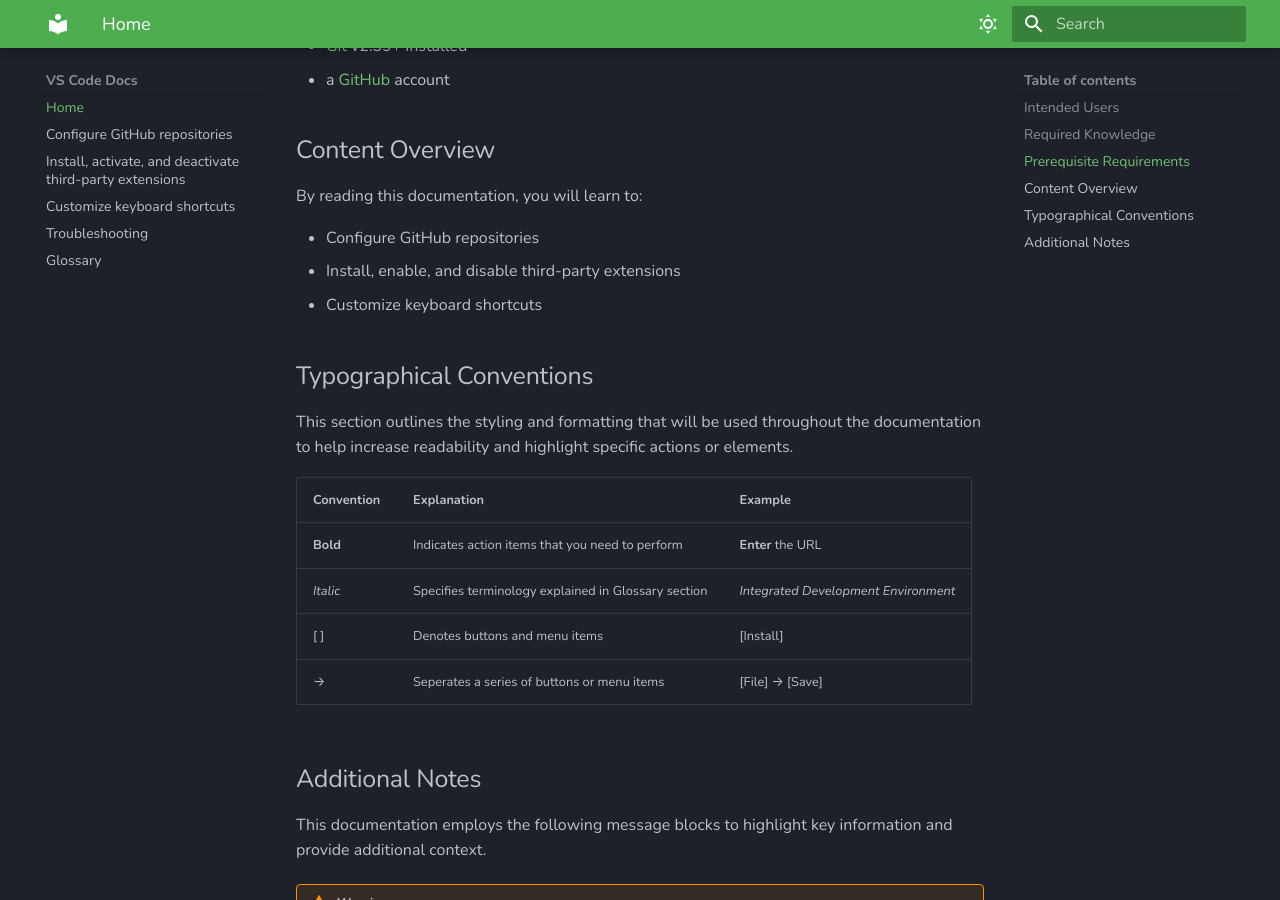
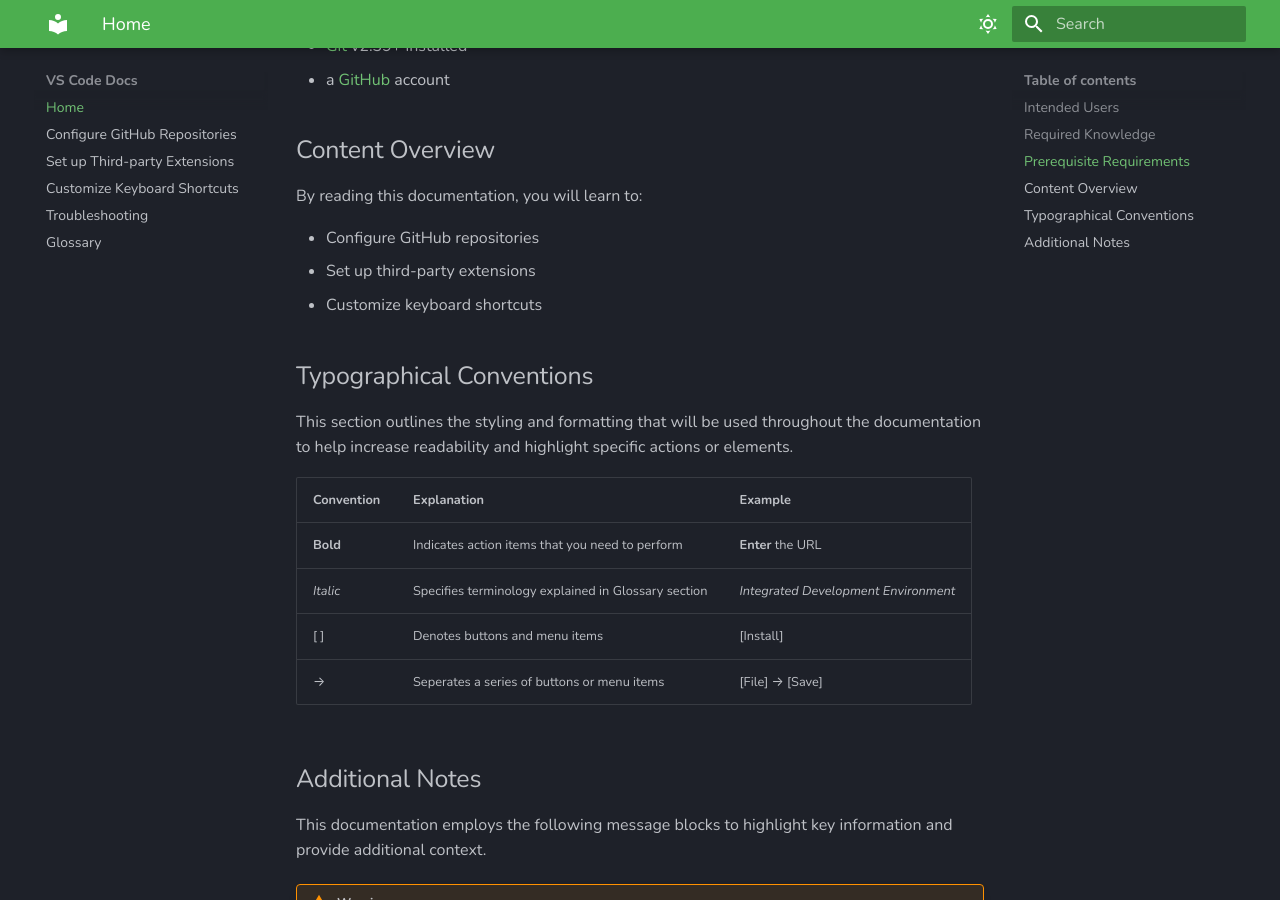
Before and after one commit to DJANG2024/MKDocsMaterial, an MkDocs documentation site: the page built from docs/index.md, in a window 1280 px wide and 900 px high, scrolled down 1060 px. Built offline with MkDocs 1.6.1 and Material for MkDocs 9.7.7, drawn with Linux system fonts in a browser that asks for light colours.

Commit message:
Rename pages

```diff
--- a/docs/index.md
+++ b/docs/index.md
@@ -32,7 +32,7 @@
 By reading this documentation, you will learn to:
 
 - Configure GitHub repositories
-- Install, enable, and disable third-party extensions
+- Set up third-party extensions
 - Customize keyboard shortcuts
 
 
--- a/mkdocs.yml
+++ b/mkdocs.yml
@@ -37,8 +37,8 @@
 
 nav:
   - Home: "index.md"
-  - Configure GitHub repositories: "github_repo.md"
-  - Install, activate, and deactivate third-party extensions: "extensions.md"
-  - Customize keyboard shortcuts: "keyboard_shortcuts.md"
+  - Configure GitHub Repositories: "github_repo.md"
+  - Set up Third-party Extensions: "extensions.md"
+  - Customize Keyboard Shortcuts: "keyboard_shortcuts.md"
   - Troubleshooting: "Troubleshooting.md"
   - Glossary: "Glossary.md"
```
